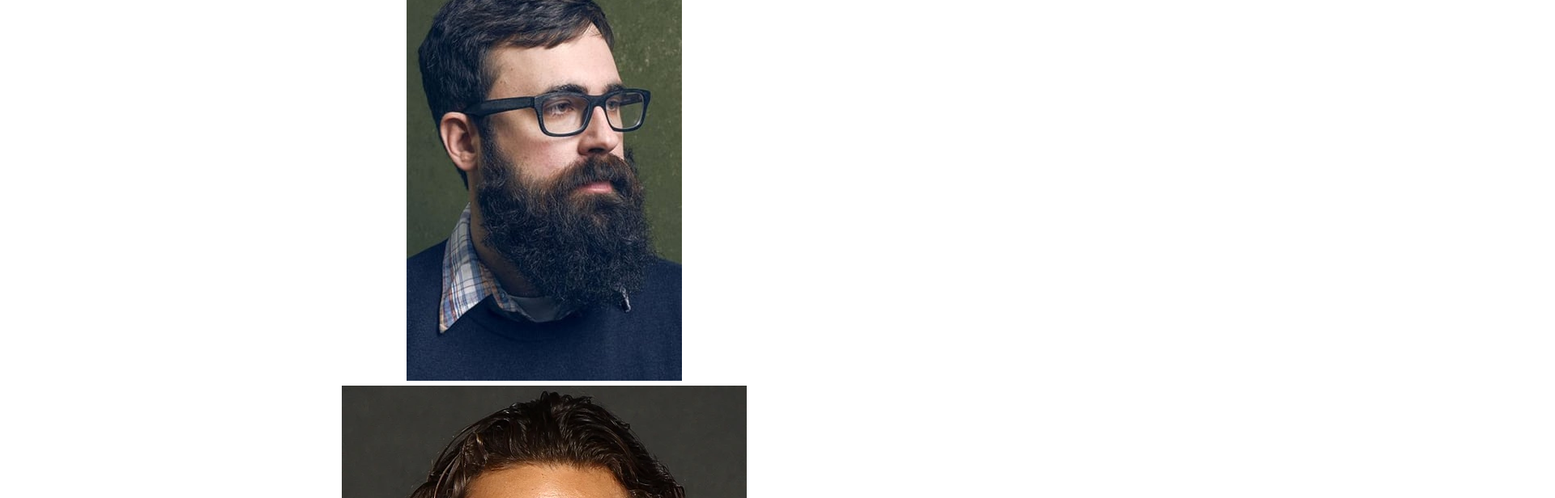
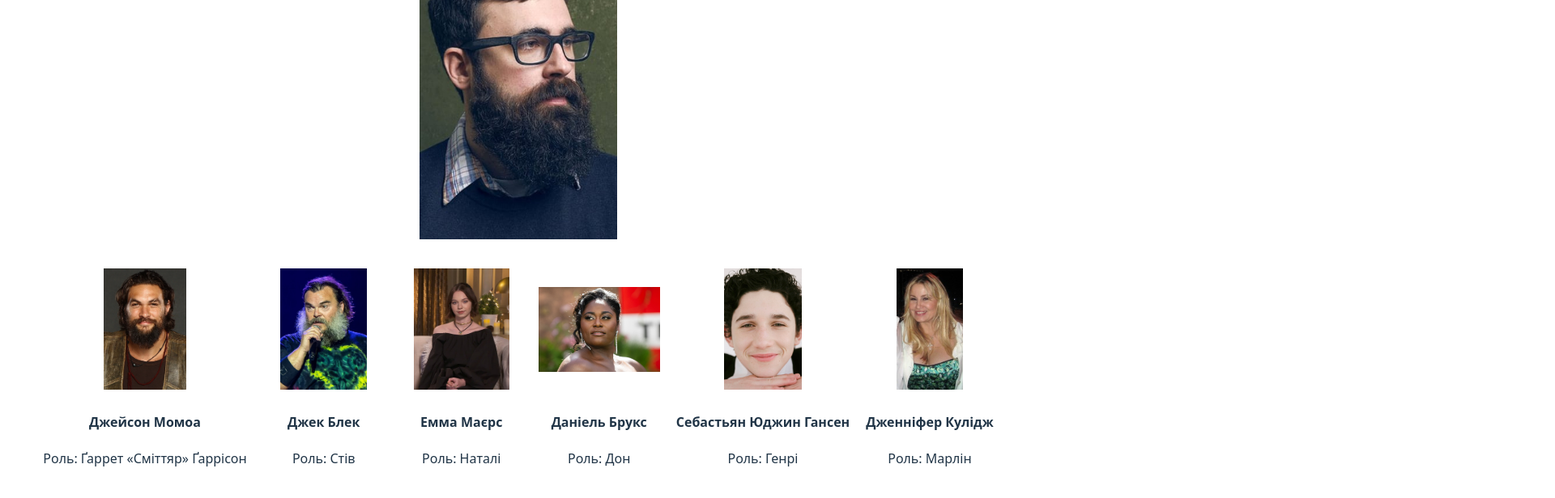
Before and after one commit to ashaxio/Cinema, a React (Vite) app: page /movies/1 in a window 1280 px wide. Shown: the part 2184-2800 px from the top of the page at 81% size, 1920 px wide, since content can reach past the window. Built offline with nearby package versions, Linux system fonts and the light colour scheme.

Commit message:
Add some basic temporary styles for movie page

```diff
--- /dev/null
+++ b/src/MoviePageTemp.css
@@ -0,0 +1,27 @@
+.movie-poster{
+    width: 40%;
+    object-fit: contain;
+}
+.movie-trailer{
+    width: 80%;
+    height: 600px;
+}
+.poducer-photo{
+    width: 20%;
+    object-fit: contain;
+}
+.cast{
+    display: flex;
+    flex-wrap: wrap;
+    flex-basis: 1;
+    justify-content: center;
+    gap: 20px;
+
+    width: 100%;
+    margin-top: 30px;
+}
+.actor-photo{
+    width: 150px;
+    height: 150px;
+    object-fit: contain;
+}
--- a/src/pages/MoviePage.jsx
+++ b/src/pages/MoviePage.jsx
@@ -1,3 +1,5 @@
+import "../MoviePageTemp.css"
+
 import { useContext, useEffect, useState } from "react";
 import { useParams } from "react-router-dom";
 import { FilmDataContext } from "../FilmDataProvider";
@@ -18,7 +20,7 @@ const MoviePage = () => {
       {film ?
         <>
           <h1>{film.title}</h1>
-          <img src={film.poster} alt={`Poster for ${film.title}`} />
+          <img className="movie-poster" src={film.poster} alt={`Poster for ${film.title}`} />
           <p>{`Рейтинг: ${film.rating}`}</p>
           <p>{`Дата випуску: ${film.release_date}`}</p>
 
@@ -37,18 +39,19 @@ const MoviePage = () => {
             <iframe src={film.trailer}
               title="Трейлер"
               allowFullScreen
+              className="movie-trailer"
             ></iframe>
           </div>
 
           <div>
             <h2>Продюсер та акторський склад:</h2>
             <h3>{`Продюсер: ${film.director.name}`}</h3>
-            <img src={film.director.photo} alt={`Picture of ${film.director.name}`} />
+            <img className="poducer-photo" src={film.director.photo} alt={`Picture of ${film.director.name}`} />
 
-            <div>
+            <div className="cast">
               {film.cast.map(actor => (
                 <div key={actor.name}>
-                  <img src={actor.photo} alt={`Picture of ${actor.name}`} />
+                  <img className="actor-photo" src={actor.photo} alt={`Picture of ${actor.name}`} />
                   <h4>{actor.name}</h4>
                   <p>{`Роль: ${actor.role}`}</p>
                 </div>
```
